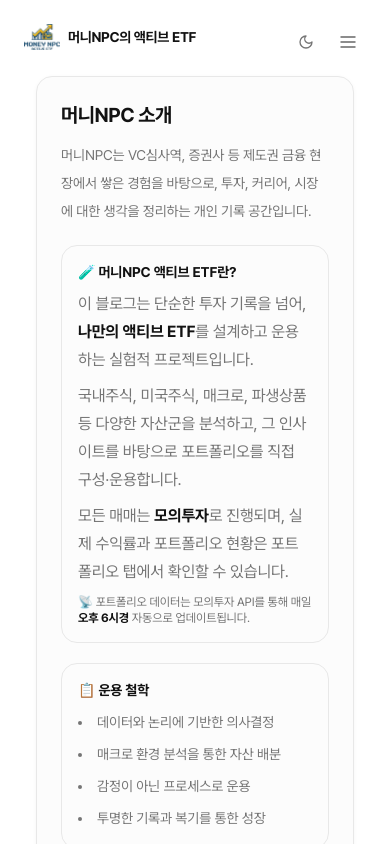
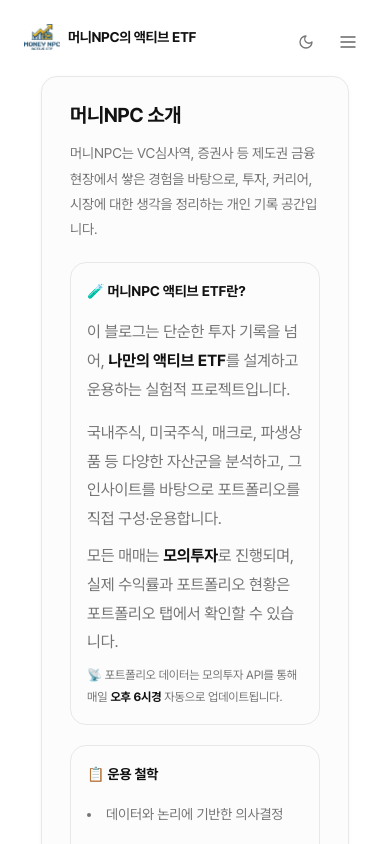
Before and after one commit to shinstory1234-hub/-, a Next.js app: page /about in a window 390 px wide. Shown: the top 844 px of the page. Built offline with nearby package versions, Linux system fonts and the light colour scheme.

Commit message:
mobile: about page full layout overhaul - 90% width, 28px padding, line-height 1.8

```diff
--- a/app/about/page.tsx
+++ b/app/about/page.tsx
@@ -2,12 +2,13 @@ import { Card, CardContent, CardHeader } from "@/components/ui/card";
 
 export default function AboutPage() {
   return (
-    <section className="mx-auto max-w-6xl space-y-6 px-3 md:px-0">
+    <section className="mx-auto max-w-6xl space-y-6">
+      <div className="about-wrapper">
       <Card>
-        <CardHeader>
+        <CardHeader className="about-card-header">
           <h1 className="text-xl font-bold tracking-tight md:text-2xl">머니NPC 소개</h1>
         </CardHeader>
-        <CardContent className="space-y-5">
+        <CardContent className="about-card-content space-y-5">
           <p className="text-sm leading-7 text-muted-foreground md:text-base md:leading-8">
             머니NPC는 VC심사역, 증권사 등 제도권 금융 현장에서 쌓은 경험을 바탕으로, 투자, 커리어, 시장에 대한 생각을 정리하는 개인 기록 공간입니다.
           </p>
@@ -43,6 +44,7 @@ export default function AboutPage() {
           </div>
         </CardContent>
       </Card>
+      </div>
     </section>
   );
 }
--- a/app/globals.css
+++ b/app/globals.css
@@ -207,6 +207,32 @@
   }
 }
 
+/* About 페이지 모바일 전용 레이아웃 (PC 레이아웃 영향 없음) */
+@media (max-width: 768px) {
+  .about-wrapper {
+    width: 90%;
+    margin-left: auto;
+    margin-right: auto;
+  }
+  .about-card-header {
+    padding-left: 1.75rem;  /* 28px */
+    padding-right: 1.75rem;
+  }
+  .about-card-content {
+    padding-left: 1.75rem;
+    padding-right: 1.75rem;
+  }
+  .about-card-content p,
+  .about-card-content li {
+    line-height: 1.8;
+    margin-bottom: 0.875rem;
+  }
+  .about-card-content p:last-child,
+  .about-card-content li:last-child {
+    margin-bottom: 0;
+  }
+}
+
 /* 페이지 전환 애니메이션 */
 @keyframes page-in {
   from { opacity: 0; transform: translateY(10px); }
```
